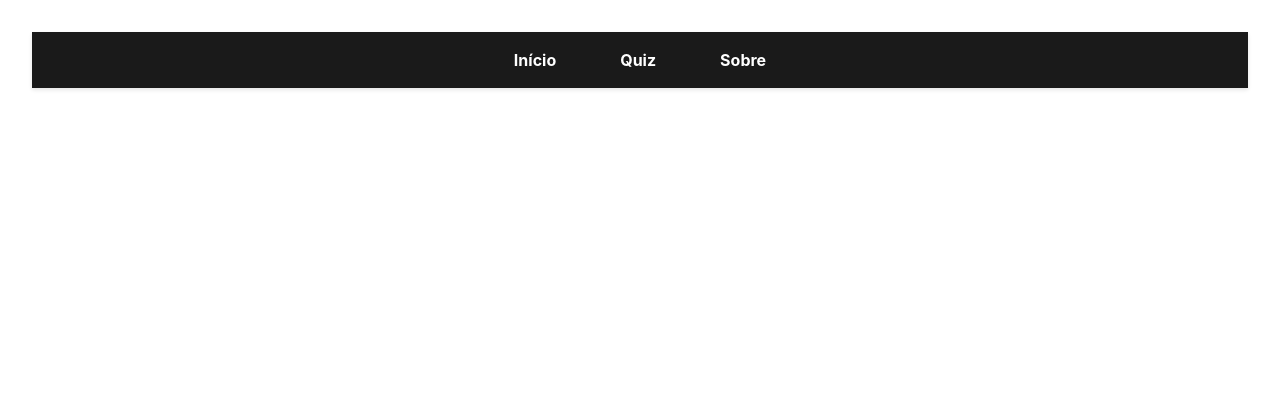
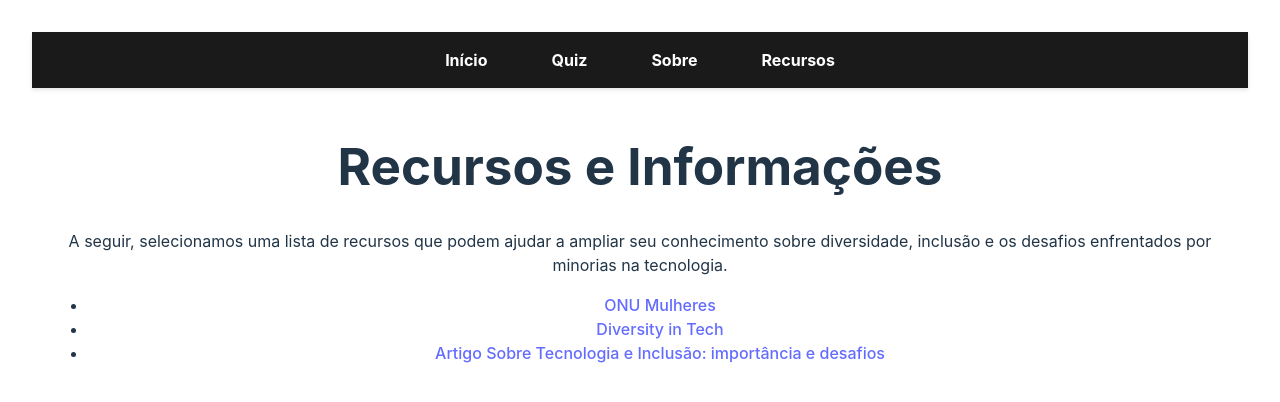
Before and after one commit to fjuncal/inclusion-quiz, a React (Vite) app: page /resources in a window 1280 px wide. Before the commit this address had no page. Shown: the top 402 px of the page. Built offline with nearby package versions, Linux system fonts and the light colour scheme.

Commit message:
Implementando pagina de recursos

```diff
--- a/src/App.tsx
+++ b/src/App.tsx
@@ -4,6 +4,7 @@ import VideoSection from "./pages/VideoSection";
 import Quiz from "./pages/Quiz";
 import About from "./pages/About";
 import NavBar from "./components/NavBar";
+import Resources from "./pages/Resources";
 
 function App() {
   return (
@@ -13,6 +14,7 @@ function App() {
         <Route path="/" element={<VideoSection />} />
         <Route path="/quiz" element={<Quiz />} />
         <Route path="/about" element={<About />} />
+        <Route path="/resources" element={<Resources />} />
       </Routes>
     </BrowserRouter>
   );
--- a/src/components/NavBar.tsx
+++ b/src/components/NavBar.tsx
@@ -14,6 +14,9 @@ function NavBar() {
         <li>
           <Link to="/about">Sobre</Link>
         </li>
+        <li>
+          <Link to={"/resources"}>Recursos</Link>
+        </li>
       </ul>
     </nav>
   );
--- /dev/null
+++ b/src/pages/Resources.tsx
@@ -0,0 +1,45 @@
+// Resources.tsx
+function Resources() {
+  return (
+    <div style={{ padding: "1rem" }}>
+      <h1>Recursos e Informações</h1>
+      <p>
+        A seguir, selecionamos uma lista de recursos que podem ajudar a ampliar
+        seu conhecimento sobre diversidade, inclusão e os desafios enfrentados
+        por minorias na tecnologia.
+      </p>
+      <ul>
+        <li>
+          <a
+            href="https://www.unwomen.org/"
+            target="_blank"
+            rel="noopener noreferrer"
+          >
+            ONU Mulheres
+          </a>
+        </li>
+        <li>
+          <a
+            href="https://www.diversityintech.org/"
+            target="_blank"
+            rel="noopener noreferrer"
+          >
+            Diversity in Tech
+          </a>
+        </li>
+        <li>
+          <a
+            href="https://www.handtalk.me/br/blog/tecnologia-e-inclusao/"
+            target="_blank"
+            rel="noopener noreferrer"
+          >
+            Artigo Sobre Tecnologia e Inclusão: importância e desafios
+          </a>
+        </li>
+        {/* Adicione mais recursos conforme desejar */}
+      </ul>
+    </div>
+  );
+}
+
+export default Resources;
```
